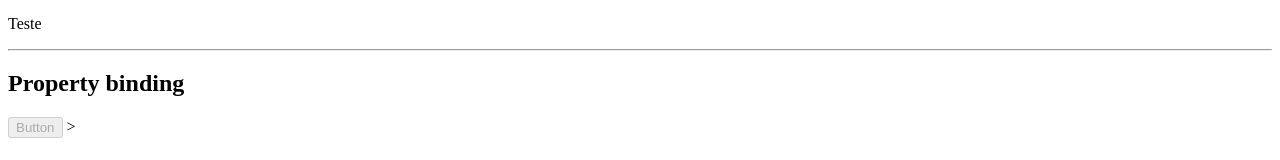
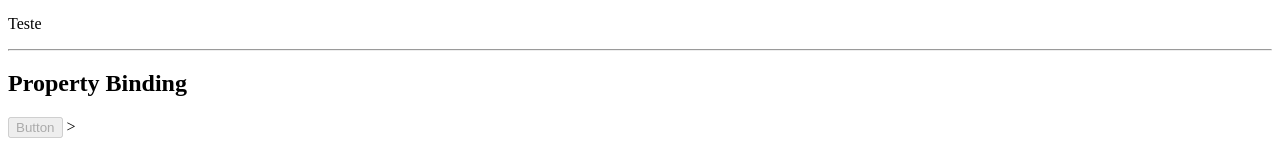
Before and after one commit to AnaPaulaInsfran/meu-primeiro-projeto-latest, an Angular app: page / in a window 1280 px wide. Shown: the part 187-347 px from the top of the page. Built offline with nearby package versions, Linux system fonts and the light colour scheme.

Commit message:
feat:template-property-binding-final

```diff
--- a/src/app/components/template/template-binding/template-binding.component.html
+++ b/src/app/components/template/template-binding/template-binding.component.html
@@ -4,7 +4,7 @@
 <p>{{condition}}</p>
 <hr />
 
-<h2>Property binding</h2>
+<h2>Property Binding</h2>
 <!-- <element [property]="value"></element> -->
 <button [disabled]="isDiabled">Button</button>
 <!-- <img [src]="srcValue" alt="name" [title]="name" /> -->
```
